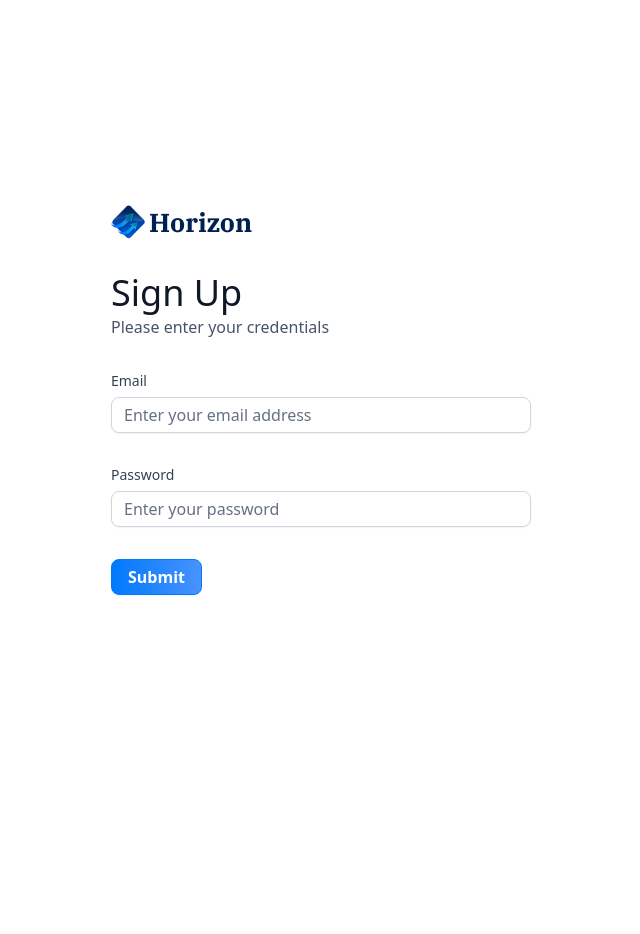
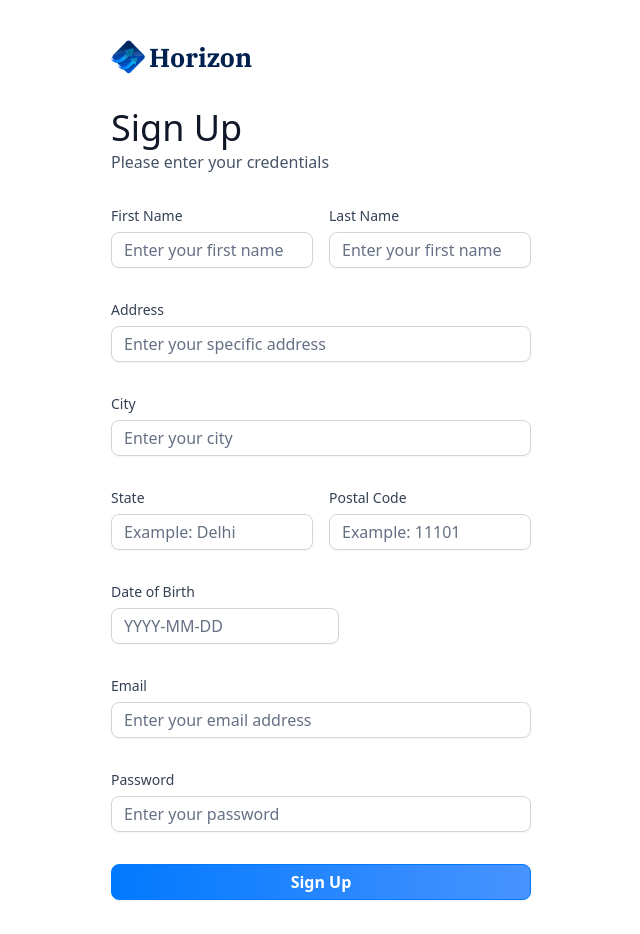
Before and after one commit to Divy1030/The-Horizon-App, a Next.js app: page /sign-up in a window 1280 px wide. Shown: the top 934 px of the page, without its empty margins (319-959 px from the left). Before the commit the page ends 800 px from the top, so only its background shows below. Built offline with nearby package versions, Linux system fonts and the light colour scheme.

Commit message:
enhance AuthForm with additional fields for sign-up; implement sign-in and sign-up logic; integrate loading state

```diff
--- a/components/AuthForm.tsx
+++ b/components/AuthForm.tsx
@@ -6,6 +6,8 @@ import { z } from "zod";
 import { zodResolver } from "@hookform/resolvers/zod";
 import { useForm } from "react-hook-form";
 import { Button } from "@/components/ui/button";
+import { signUp,signIn } from "@/lib/actions/user.action";
+
 import {
   Form,
   FormControl,
@@ -16,16 +18,28 @@ import {
   FormMessage,
 } from "@/components/ui/form";
 import { Input } from "@/components/ui/input";
-import { Divide } from "lucide-react";
+import { Divide, Loader2 } from "lucide-react";
 import CustomInput from "./CustomInput";
+import { log } from "console";
+import { useRouter } from "next/navigation";
 
 const formSchema = z.object({
   email: z.string().email(),
   password: z.string().min(8),
+  firstName: z.string().optional(),
+  lastName: z.string().optional(),
+  address1: z.string().optional(),
+  city: z.string().optional(),
+  state: z.string().optional(),
+  postalCode: z.string().optional(),
+  dateOfBirth: z.string().optional(),
+  ssn: z.string().optional(),
 });
 
 const AuthForm = ({ type }: { type: string }) => {
+  const router = useRouter();
   const [user, setuser] = useState(null);
+  const [isLoading, setIsLoading] = useState(false);
 
   // 1. Define your form.
   const form = useForm<z.infer<typeof formSchema>>({
@@ -33,14 +47,38 @@ const AuthForm = ({ type }: { type: string }) => {
     defaultValues: {
       email: "",
       password: "",
+      firstName: "",
+      lastName: "",
+      address1: "",
+      city: "",
+      state: "",
+      postalCode: "",
+      dateOfBirth: "",
+      ssn: "",
     },
   });
+  const onSubmit=async (data: z.infer<typeof formSchema>) =>{
+    setIsLoading(true);
+    try {
+      if (type === "sign-up") {
+        const userData= await signUp(data);
+        setuser(newUser);
+      }
+      if (type === "sign-in") {
+        await signIn({
+          email: data.email,
+          password: data.password
+        });
+        router.push('/');
+          router.push('/');
+        }
 
-  // 2. Define a submit handler.
-  function onSubmit(values: z.infer<typeof formSchema>) {
-    // Do something with the form values.
-    // ✅ This will be type-safe and validated.
-    console.log(values);
+      }
+    catch (error) {
+      console.log(error);
+    }finally {
+      setIsLoading(false);
+    }
   }
 
   return (
@@ -74,6 +112,24 @@ const AuthForm = ({ type }: { type: string }) => {
         <>
           <Form {...form}>
             <form onSubmit={form.handleSubmit(onSubmit)} className="space-y-8">
+            {type === 'sign-up' && (
+                <>
+                  <div className="flex gap-4">
+                    <CustomInput form={form} name='firstName' label="First Name" placeholder='Enter your first name' />
+                    <CustomInput form={form} name='lastName' label="Last Name" placeholder='Enter your first name' />
+                  </div>
+                  <CustomInput form={form} name='address1' label="Address" placeholder='Enter your specific address' />
+                  <CustomInput form={form} name='city' label="City" placeholder='Enter your city' />
+                  <div className="flex gap-4">
+                    <CustomInput form={form} name='state' label="State" placeholder='Example: Delhi' />
+                    <CustomInput form={form} name='postalCode' label="Postal Code" placeholder='Example: 11101' />
+                  </div>
+                  <div className="flex gap-4">
+                    <CustomInput form={form} name='dateOfBirth' label="Date of Birth" placeholder='YYYY-MM-DD' />
+                    {/* <CustomInput form={form} name='ssn' label="SSN" placeholder='Example: 1234' /> */}
+                  </div>
+                </>
+              )}
               <CustomInput
                 form={form}
                 name="email"
@@ -86,12 +142,36 @@ const AuthForm = ({ type }: { type: string }) => {
                 label="Password"
                 placeholder="Enter your password"
               />
-              <Button
-              type="submit"
-              className="form-btn">Submit</Button>
+              <div className="flex flex-col gap-4">
+                <Button type="submit" disabled={isLoading} className="form-btn">
+                  {isLoading ? (
+                    <>
+                      <Loader2 size={20} className="animate-spin" />
+                      Loading...
+                    </>
+                  ) : type === "sign-in" ? (
+                    "Sign In"
+                  ) : (
+                    "Sign Up"
+                  )}
+                </Button>
+              </div>
             </form>
           </Form>
+          <footer className="flex flex-col gap-1 justify-center">
+            <p className="text-14 font-normal text-gray-600">
+              {type === "sign-in"
+                ? "Don't have an account?"
+                : "Already have an account?"}
+            </p>
 
+            <Link
+              href={type === "sign-in" ? "/sign-up" : "/sign-in"}
+              className="form-link"
+            >
+              {type === "sign-in" ? "Sign-up" : "Sign-in"}
+            </Link>
+          </footer>
         </>
       )}
     </section>
@@ -99,3 +179,6 @@ const AuthForm = ({ type }: { type: string }) => {
 };
 
 export default AuthForm;
+function newUser(prevState: null): null {
+  throw new Error("Function not implemented.");
+}
--- a/components/CustomInput.tsx
+++ b/components/CustomInput.tsx
@@ -4,7 +4,7 @@ import { Input } from "./ui/input";
 
 interface CustomInputProps {
   form: any;
-  name: 'email' | 'password';
+  name: 'email' | 'password' | 'name' | 'firstName' | 'lastName' | 'address1' | 'city' | 'state' | 'postalCode' | 'dateOfBirth' | 'ssn';
   label: string;
   placeholder: string;
 }
--- /dev/null
+++ b/lib/actions/user.action.ts
@@ -0,0 +1,17 @@
+'user-server'
+
+export const signIn=async ()=>{
+  try {
+    //
+  } catch (error) {
+    console.error(error)
+  }
+}
+
+export const signUp=async (userData:SignUpParams)=>{
+  try {
+    //
+  } catch (error) {
+    console.error(error)
+  }
+}
```
Lines whose indentation alone changed are shown as unchanged.
